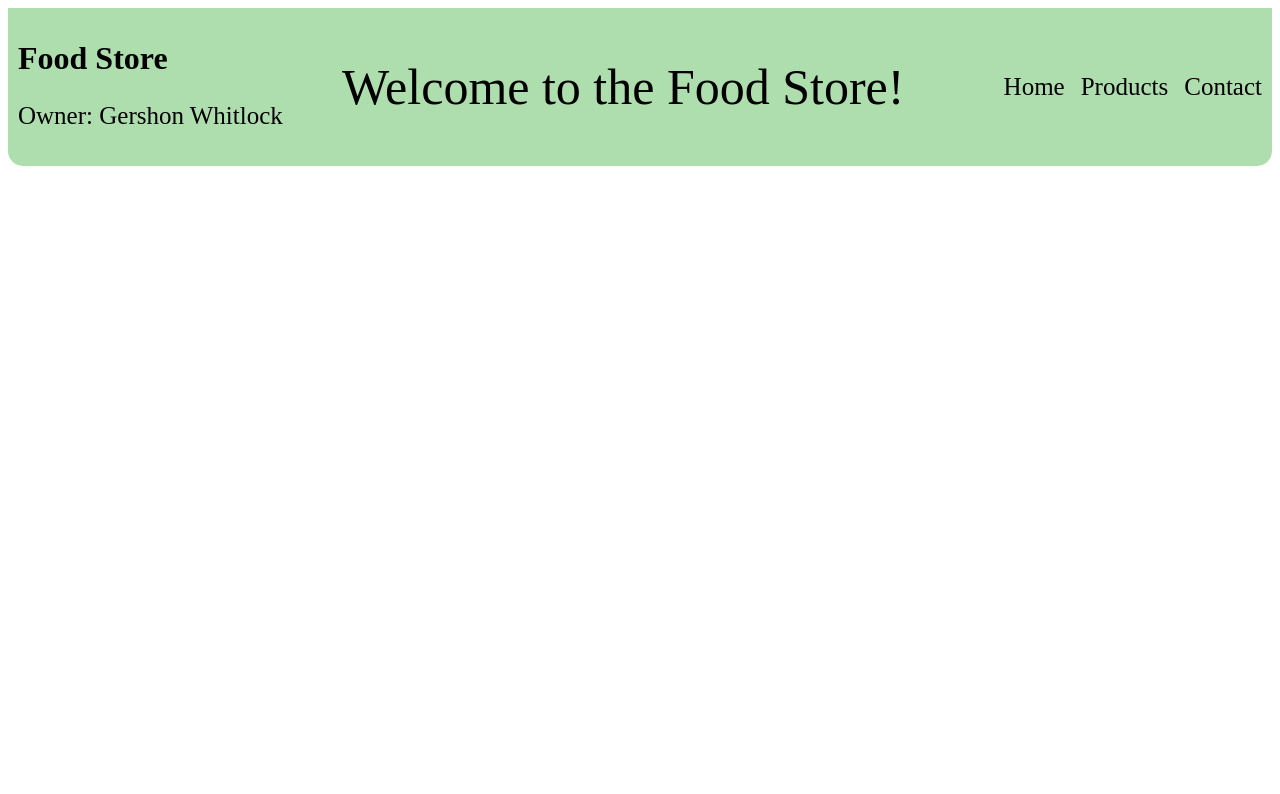
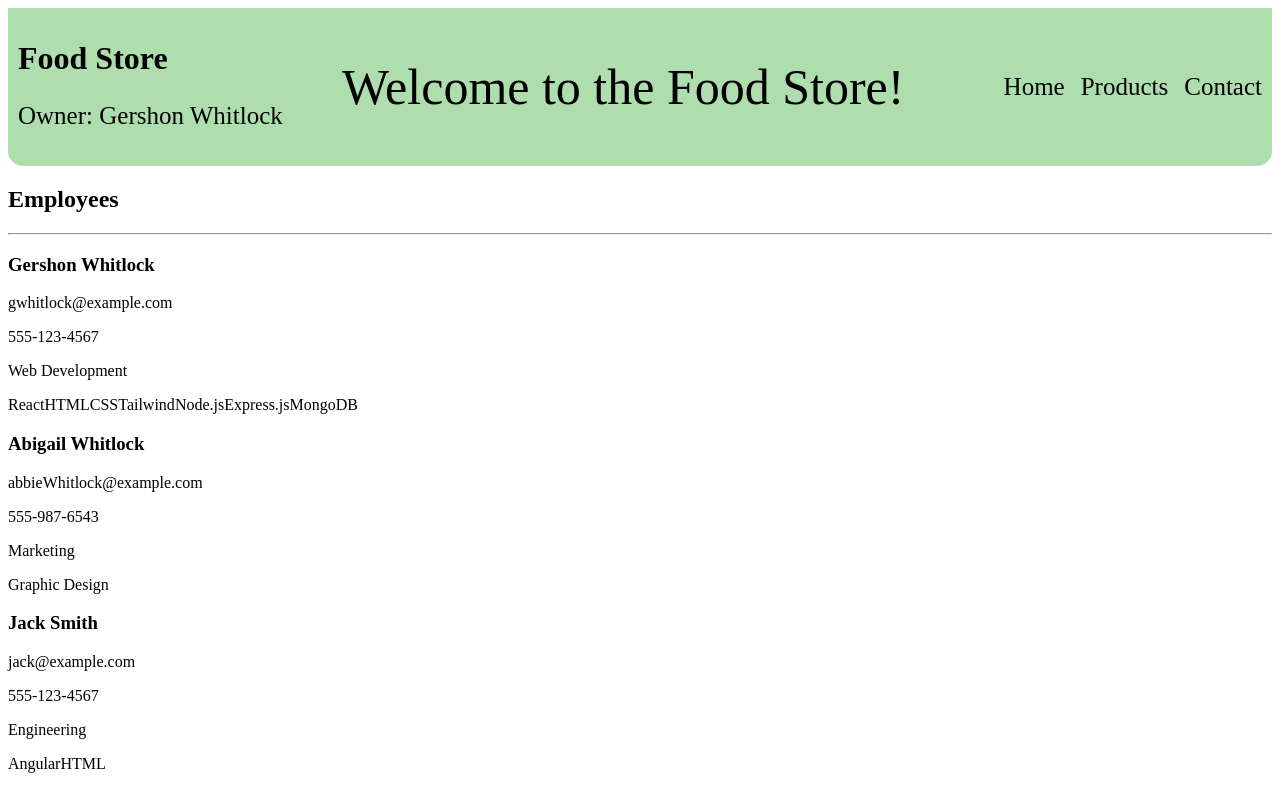
Before and after one commit to gwhtlock6786/React-Project-Practice, a React (Vite) app in the folder Week-1/Day-42/Lecture-Activities/food-store-app/: page / in a window 1280 px wide. Shown: the top 794 px of the page. Built offline with nearby package versions, Linux system fonts and the light colour scheme.

Commit message:
feat(app): connect employee data and render EmployeeList component

```diff
--- a/Week-1/Day-42/Lecture-Activities/food-store-app/src/App.jsx
+++ b/Week-1/Day-42/Lecture-Activities/food-store-app/src/App.jsx
@@ -1,5 +1,7 @@
 import './App.css'
+import EmployeeList from './components/Employees/EmployeeList/EmployeeList'
 import Header from './components/Header/Header'
+import { employees } from './data/employee-data'
 
 function App() {
 
@@ -7,6 +9,7 @@ function App() {
   return (
     <>
       <Header />
+      <EmployeeList employees={employees}/>
     </>
   )
 }
```
